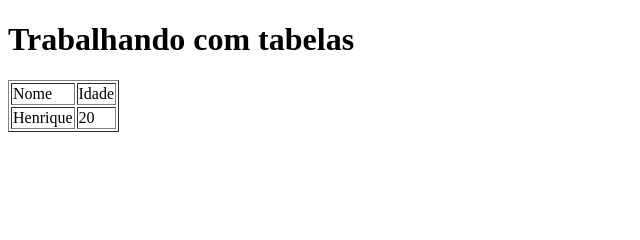
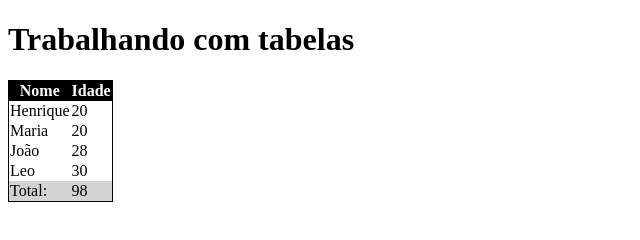
Before and after one commit to alves1503/Santander-2025---Front-End, a plain HTML site: page Html/05- Trabalhando com tabelas/index.html in a window 1280 px wide. Shown: the whole page, without its empty margins (0-640 px from the left). Drawn offline with Linux system fonts and the light colour scheme.

Commit message:
Finalizei a seção de tabelas

```diff
--- a/Html/05- Trabalhando com tabelas/index.html
+++ b/Html/05- Trabalhando com tabelas/index.html
@@ -1,25 +1,76 @@
 <!DOCTYPE html>
 <html lang="pt-BR">
+
 <head>
     <meta charset="UTF-8">
     <meta name="viewport" content="width=device-width, initial-scale=1.0">
     <title>Trabalhando com tabelas</title>
+
+    <style>
+     table {
+        border: solid 1px black;
+     }
+
+     table thead th {
+        background-color: black;
+        color: white;
+     }
+
+     table tfoot td {
+        background-color: lightgray;
+     }
+
+     table tbody tr:nth-child(even) td {
+        border-color: rgb(158, 158, 146);
+     }
+
+
+
+
+    </style>
 </head>
+
 <body>
 
     <h1>Trabalhando com tabelas</h1>
 
-    <table border="1">
+    <table cellspacing="0">
+        <thead>
             <tr>
-            <td>Nome</td>
-            <td>Idade</td>
+                <th title="nome completo:">Nome</th>
+                <th>Idade</th>
             </tr>
+        </thead>
+
+        <tbody>
 
             <tr>
                 <td>Henrique</td>
                 <td>20</td>
             </tr>
+            <tr>
+                <td>Maria</td>
+                <td>20</td>
+            </tr>
+            <tr>
+                <td>João</td>
+                <td>28</td>
+            </tr>
+            <tr>
+                <td>Leo</td>
+                <td>30</td>
+            </tr>
+        </tbody>
+
+        <tfoot>
+            <tr>
+                <td>Total:</td>
+                <td>98</td>
+            </tr>
+        </tfoot>
+
     </table>
 
 </body>
+
 </html>
```
Lines whose indentation alone changed are shown as unchanged.
